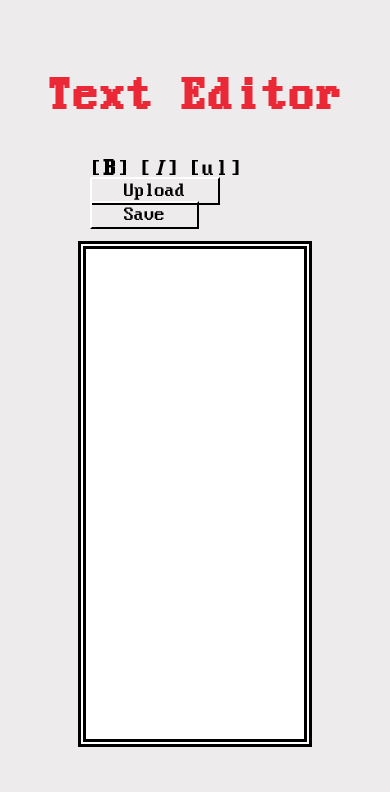
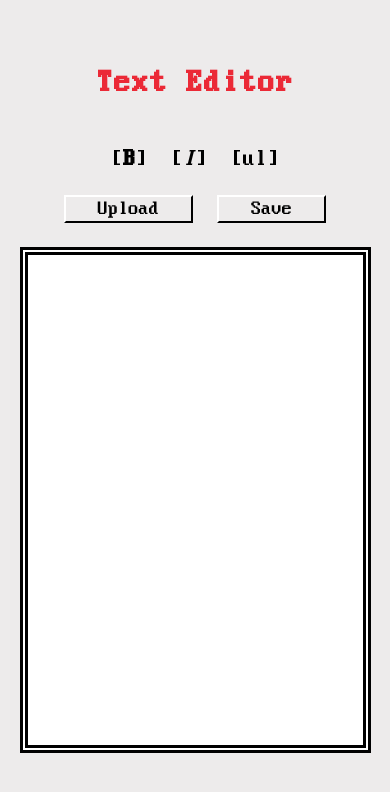
Before and after one commit to sbkjarmul/text-editor, a plain HTML site: page index.html in a window 390 px wide. Drawn offline with Linux system fonts and the light colour scheme.

Commit message:
change font and add responsive

```diff
--- a/file.js
+++ b/file.js
@@ -78,7 +78,13 @@ const createModal = (infoText, buttonText, modalType) => {
     buttonContainer.appendChild(cancelButton);
 
     buttonEl.addEventListener('click', () => {
-      saveFile(textEditor.textContent, `${fileNameInput.value}.json`, 'text/plain');
+      let fileName = fileNameInput.value;
+
+      if (fileName === '') {
+        fileName = 'file';
+      }
+
+      saveFile(textEditor.textContent, `${fileName}.json`, 'text/plain');
     });
 
     cancelButton.addEventListener('click', () => {
--- a/style.css
+++ b/style.css
@@ -22,13 +22,14 @@
   box-sizing: border-box;
   margin: 0;
   padding: 0;
-  font-family: perfectDos;
+  font-family: modernDos;
 }
 
 h1 {
   color: #eb2936;
   font-size: 48px;
   margin: 24px;
+  font-family: perfectDos;
 }
 
 .container {
@@ -89,6 +90,7 @@ h1 {
   letter-spacing: -1px;
   cursor: pointer;
   transition: all .1s ease-out;
+  font-family: perfectDos;
 }
 
 .tool-panel__button:hover {
@@ -114,7 +116,6 @@ h1 {
   border: 8px double #000;
 
   font-size: 32px;
-  font-family: modernDos;
 }
 
 .text-editor:focus {
@@ -199,3 +200,33 @@ h1 {
 .modal__input:focus {
   outline: none;
 }
+
+@media (max-width: 767.98px) {
+  .text-editor {
+    font-size: 24px;
+    width: 90%;
+  }
+
+  .tool-panel {
+    width: 90%;
+    display: flex;
+    justify-content: center;
+    align-items: center;
+
+  }
+
+  .tool-panel__btn,
+  .tool-panel__button {
+    margin: 12px;
+  }
+}
+
+@media (max-width: 575.98px) {
+  h1 {
+    font-size: 32px;
+  }
+
+  .tool-panel {
+    flex-wrap: wrap;
+  }
+}
```
Also changed, not shown: editor.js (+0 -96 lines), 2 other files.
